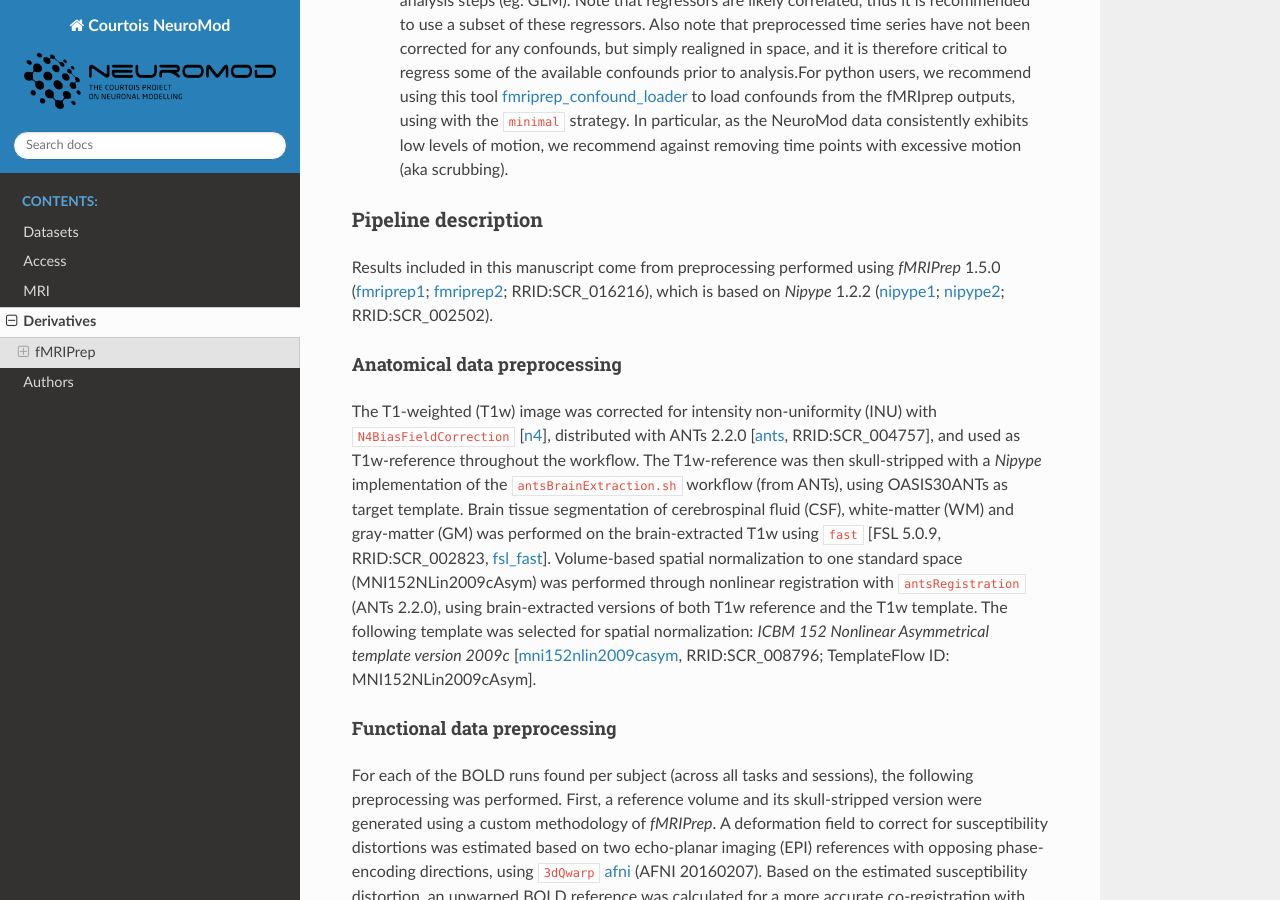
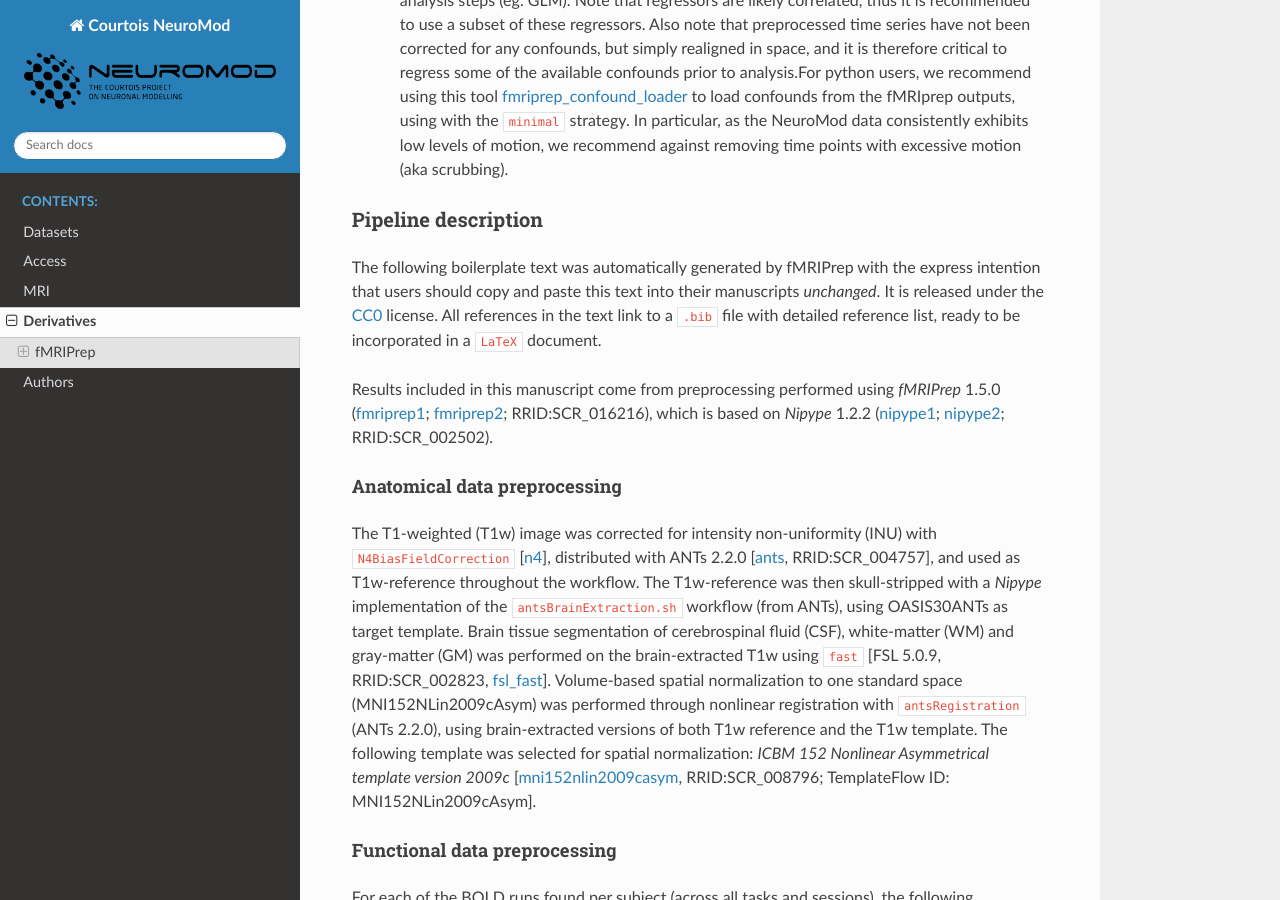
Before and after one commit to courtois-neuromod/cneuromod_docs, a Sphinx documentation site: the page built from source/DERIVATIVES.md, in a window 1280 px wide and 900 px high, scrolled down 866 px. Built offline with Sphinx 7.4.7 and the Read the Docs theme 2.0.0, drawn with Linux system fonts in a browser that asks for light colours; some of the changed text lies outside the part shown.

Commit message:
Update DERIVATIVES.md

```diff
--- a/source/DERIVATIVES.md
+++ b/source/DERIVATIVES.md
@@ -16,6 +16,8 @@ The outputs of fMRIprep can be found under the folder of each dataset (e.g. `mov
   - `_*-confounds_regressors.tsv` : a tabular tsv file, containing a large set of confounds to use in analysis steps (eg. GLM). Note that regressors are likely correlated, thus it is recommended to use a subset of these regressors. Also note that preprocessed time series have not been corrected for any confounds, but simply realigned in space, and it is therefore critical to regress some of the available confounds prior to analysis.For python users, we recommend using this tool [fmriprep_confound_loader](https://github.com/SIMEXP/fmriprep_confound_loader) to load confounds from the fMRIprep outputs, using with the `minimal` strategy. In particular, as the NeuroMod data consistently exhibits low levels of motion, we recommend against removing time points with excessive motion (aka scrubbing).
 
 ### Pipeline description
+The following boilerplate text was automatically generated by fMRIPrep with the express intention that users should copy and paste this text into their manuscripts *unchanged*. It is released under the [CC0](https://creativecommons.org/publicdomain/zero/1.0/) license. All references in the text link to a `.bib` file with detailed reference list, ready to be incorporated in a `LaTeX` document.
+
 Results included in this manuscript come from preprocessing
 performed using *fMRIPrep* 1.5.0
 ([fmriprep1](./_static/CITATION.bib); [fmriprep2](./_static/CITATION.bib); RRID:SCR_016216),
```
Also changed, not shown: other parts of source/DERIVATIVES.md (+0 -11 lines).
